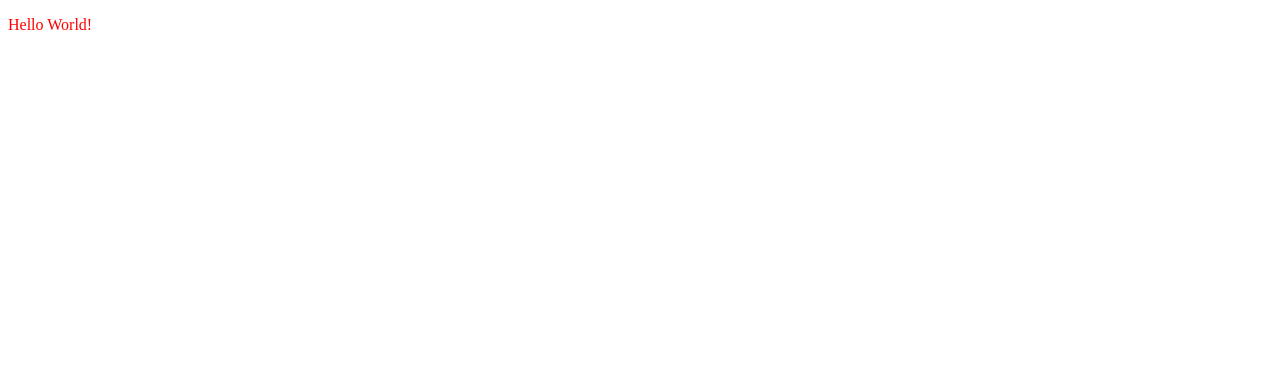
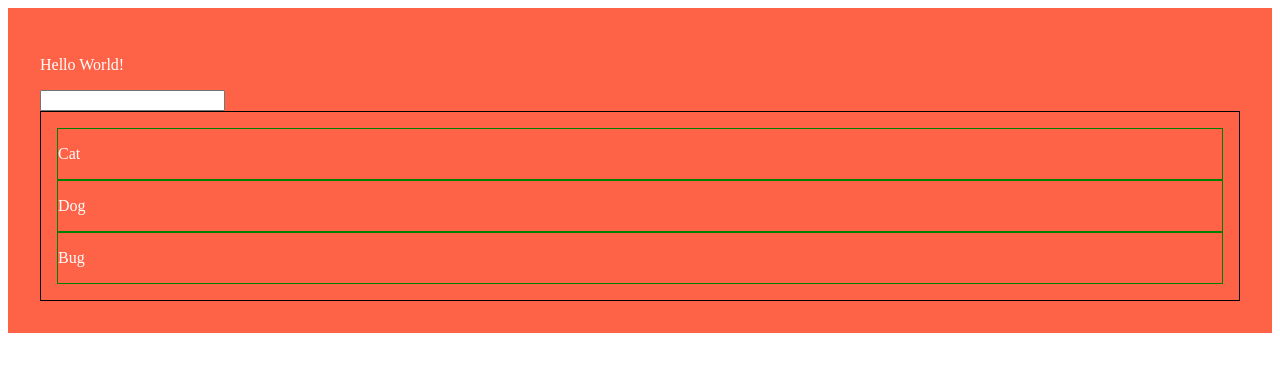
Before and after one commit to jhta/react-redux-boilerplate, a Next.js app: page / in a window 1280 px wide. Shown: the top 372 px of the page. Built offline with nearby package versions, Linux system fonts and the light colour scheme.

Commit message:
styles working

```diff
--- /dev/null
+++ b/pages/_document.js
@@ -0,0 +1,24 @@
+import Document from 'next/document'
+import { ServerStyleSheet } from 'styled-components'
+
+export default class MyDocument extends Document {
+  static async getInitialProps(ctx) {
+    const sheet = new ServerStyleSheet()
+    const originalRenderPage = ctx.renderPage
+
+    try {
+      ctx.renderPage = () =>
+        originalRenderPage({
+          enhanceApp: App => props => sheet.collectStyles(<App {...props} />),
+        })
+
+      const initialProps = await Document.getInitialProps(ctx)
+      return {
+        ...initialProps,
+        styles: [...initialProps.styles, ...sheet.getStyleElement()],
+      }
+    } finally {
+      sheet.seal()
+    }
+  }
+}
--- a/pages/index.js
+++ b/pages/index.js
@@ -1,14 +1,115 @@
-import React from 'react'
+import React, { useState, useContext } from 'react'
+import styled, { ThemeProvider, ThemeContext } from 'styled-components'
+import { color, space } from 'styled-system'
+import { get } from 'lodash'
+
+const theme = {
+  fontSizes: [12, 14, 16, 24, 32, 48, 64, 96, 128],
+  space: [
+    // margin and padding
+    0,
+    4,
+    8,
+    16,
+    32,
+    64,
+    128,
+    256,
+  ],
+  colors: {
+    blue: '#07c',
+    red: '#e10',
+  },
+}
+
+const Box = styled.div`
+  ${color}
+  ${space}
+`
+
+function useTheme(query = '', defaultValue = null) {
+  const localTheme = useContext(ThemeContext)
+  return get(localTheme, query, defaultValue)
+}
+
+const getFromTheme = () => useTheme
 
 const Index = () => (
-  <div>
-    <style jsx>{`
-      p {
-        color: red;
-      }
-    `}</style>
-    <p>Hello World!</p>
-  </div>
+  <ThemeProvider theme={theme}>
+    <Box bg="tomato" color="white" p={[4]}>
+      <p>Hello World!</p>
+      <Todo />
+    </Box>
+  </ThemeProvider>
 )
 
+function useInputForm(defaultList = []) {
+  const [list, useList] = useState(defaultList)
+  const [text, useText] = useState('')
+
+  const handleChange = event => {
+    event.preventDefault()
+    useText(event.target.value)
+  }
+
+  const handleSubmitIfEnterPressed = event => {
+    if (pressedEnter(event)) {
+      useList([...list, { text }])
+      useText('')
+    }
+  }
+
+  return {
+    text,
+    list,
+    handleChange,
+    handleSubmitIfEnterPressed,
+  }
+}
+
+const pressedEnter = event => event.key === 'Enter'
+
+const defaultList = [{ text: 'Cat' }, { text: 'Dog' }, { text: 'Bug' }]
+
+function Todo() {
+  const { text, list, handleChange, handleSubmitIfEnterPressed } = useInputForm(defaultList)
+
+  return (
+    <div>
+      <input value={text} onChange={handleChange} onKeyPress={handleSubmitIfEnterPressed} />
+      <TodoList list={list} />
+    </div>
+  )
+}
+
+function TodoList({ list }) {
+  const textColor = useTheme('colors.blue')
+  return (
+    <List>
+      {list.map((item, index) => (
+        <Item color={textColor} key={index} {...item} />
+      ))}
+    </List>
+  )
+}
+
+const List = styled.ul`
+  list-style: none;
+  margin: 0;
+  padding: 1rem;
+  border: 1px solid black;
+`
+
+const StyledItem = styled.li`
+  border: 1px solid green;
+  color: ${p => p.color};
+`
+
+function Item({ text }) {
+  return (
+    <StyledItem>
+      <p>{text}</p>
+    </StyledItem>
+  )
+}
 export default Index
```
Also changed, not shown: package.json (+6 -1 lines), .babelrc, 2 other files (tests, documents, lock files or other folders).
